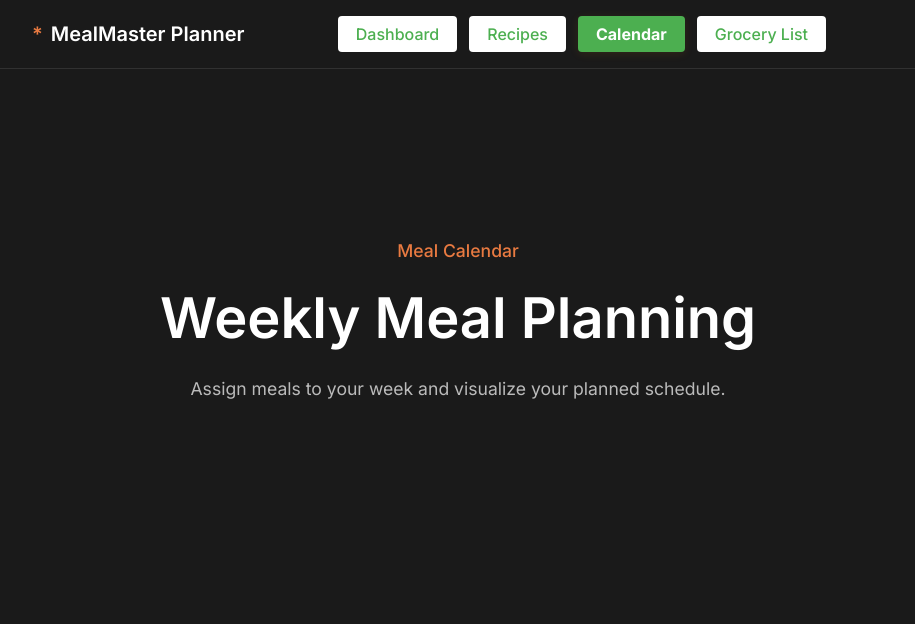
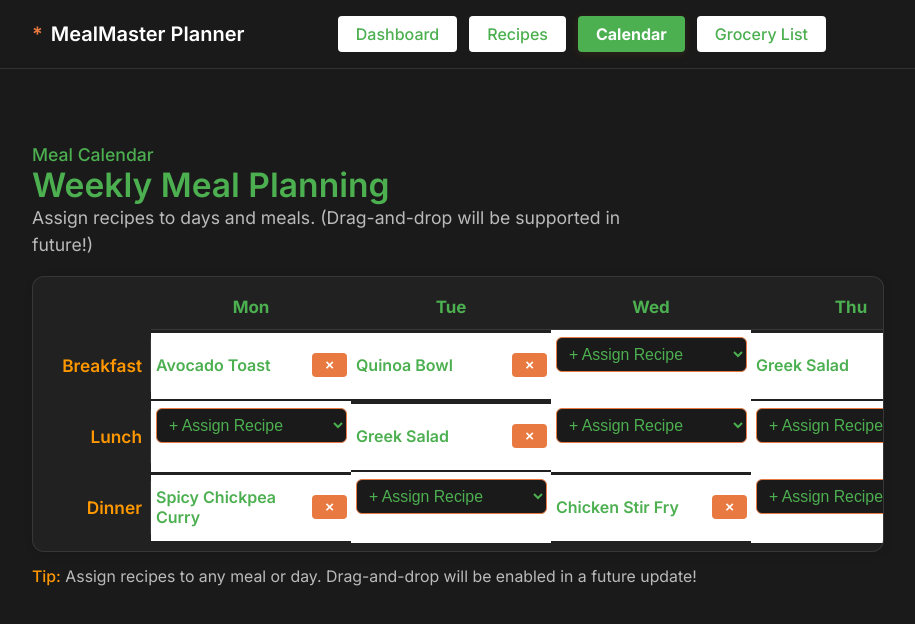
Before and after one commit to Workflow-Manager-admin/mealmaster-planner-24759-83a81f90, a React (Create React App) app in the folder mealplanner_app/: page /calendar in a window 1280 px wide. Shown: the top 624 px of the page, without its empty margins (182-1097 px from the left). Built offline with nearby package versions, Linux system fonts and the light colour scheme; the HTML template or start-up script is replaced by a standard one.

Commit message:
Auto-commit: Changes as of 2025-05-29T07:41:34.637558+00:00

```diff
--- a/mealplanner_app/src/components/MealCalendar.js
+++ b/mealplanner_app/src/components/MealCalendar.js
@@ -1,17 +1,266 @@
-import React from 'react';
+import React, { useState } from 'react';
 
+/**
+ * MealCalendar – Interactive week-view component for assigning recipes to days
+ * Modern design, themed colors; assignment via dropdown menus; mock data for recipes and plans.
+ * Drag-and-drop functionality could later be added (noted in code).
+ */
 // PUBLIC_INTERFACE
 function MealCalendar() {
-  /**
-   * Meal Calendar view placeholder.
-   * Summary: This page will let users plan their meals on a week calendar grid.
-   */
+  // Week days/meal slots
+  const weekDays = ['Mon', 'Tue', 'Wed', 'Thu', 'Fri', 'Sat', 'Sun'];
+  const mealTypes = ['Breakfast', 'Lunch', 'Dinner'];
+
+  // Mock recipes list
+  const mockRecipes = [
+    { id: 1, title: 'Avocado Toast' },
+    { id: 2, title: 'Chicken Stir Fry' },
+    { id: 3, title: 'Beef Tacos' },
+    { id: 4, title: 'Quinoa Bowl' },
+    { id: 5, title: 'Greek Salad' },
+    { id: 6, title: 'Spicy Chickpea Curry' }
+  ];
+
+  // Initial mock meal plan state structure: { Mon: {Breakfast: recipe_id,...}, ... }
+  const emptyPlan = {};
+  weekDays.forEach(day => {
+    emptyPlan[day] = {};
+    mealTypes.forEach(meal => {
+      emptyPlan[day][meal] = null;
+    });
+  });
+
+  // Demo: slightly pre-populated mock (could come from storage/API)
+  const initialPlan = {
+    ...emptyPlan,
+    'Mon': { Breakfast: 1, Lunch: null, Dinner: 6 },
+    'Tue': { Breakfast: 4, Lunch: 5, Dinner: null },
+    'Wed': { Breakfast: null, Lunch: null, Dinner: 2 },
+    'Thu': { Breakfast: 5, Lunch: null, Dinner: null },
+    'Fri': { Breakfast: null, Lunch: null, Dinner: 3 },
+    'Sat': { Breakfast: null, Lunch: null, Dinner: null },
+    'Sun': { Breakfast: null, Lunch: null, Dinner: null }
+  };
+
+  const [mealPlan, setMealPlan] = useState(initialPlan);
+
+  // Handler for assigning a recipe to a particular day and meal
+  function handleAssign(day, meal, recipeId) {
+    setMealPlan(prev => ({
+      ...prev,
+      [day]: {
+        ...prev[day],
+        [meal]: recipeId
+      }
+    }));
+  }
+
+  // Handler to clear a meal assignment
+  function handleClear(day, meal) {
+    setMealPlan(prev => ({
+      ...prev,
+      [day]: {
+        ...prev[day],
+        [meal]: null
+      }
+    }));
+  }
+
+  // Useful for getting recipe title by ID
+  function getRecipeTitle(recipeId) {
+    const rec = mockRecipes.find(r => r.id === recipeId);
+    return rec ? rec.title : '';
+  }
+
+  // (Optional Future) – Place for drag & drop integration:
+  // Would wrap each meal cell with droppable logic, move assignments by drag-handle.
+
+  // Theme tokens
+  const gridBg = "rgba(255,255,255,0.03)";
+  const cellBorder = "1px solid var(--border-color)";
+  const cellHighlight = "rgba(232,122,65,0.16)";
+
+  // Responsive max grid width: 100% on mobile, 750px on desktop
   return (
-    <div className="hero">
-      <div className="subtitle">Meal Calendar</div>
-      <h1 className="title">Weekly Meal Planning</h1>
-      <div className="description">
-        Assign meals to your week and visualize your planned schedule.
+    <div style={{ paddingTop: 24 }}>
+      <div style={{ marginBottom: 18, textAlign: 'left' }}>
+        <div className="subtitle" style={{ color: 'var(--primary)' }}>Meal Calendar</div>
+        <h1 className="title" style={{ fontSize: "2.1rem", color: "var(--primary)" }}>
+          Weekly Meal Planning
+        </h1>
+        <div className="description" style={{ maxWidth: 600 }}>
+          Assign recipes to days and meals. (Drag-and-drop will be supported in future!)
+        </div>
+      </div>
+
+      <div
+        style={{
+          overflow: 'auto',
+          background: gridBg,
+          border: '1px solid var(--border-color)',
+          borderRadius: 12,
+          boxShadow: '0 2px 8px rgba(12,12,12,0.1)',
+          maxWidth: 900,
+          margin: '0 auto',
+          padding: 8,
+        }}
+      >
+        <div
+          style={{
+            display: 'grid',
+            gridTemplateColumns: `110px repeat(${weekDays.length}, 1fr)`,
+            gap: 0,
+            alignItems: 'center'
+          }}
+        >
+          {/* Header Row: days */}
+          <div style={{
+            background: 'none',
+            border: 'none',
+            fontWeight: 600,
+            fontSize: '1.05rem',
+            color: 'var(--kavia-orange)',
+            padding: '12px 8px',
+            minWidth: 100,
+          }}>
+            {/* Left Top Cell empty */}
+          </div>
+          {weekDays.map(day => (
+            <div
+              key={day}
+              style={{
+                background: 'none',
+                color: 'var(--primary)',
+                fontWeight: 700,
+                borderBottom: cellBorder,
+                textAlign: 'center',
+                fontSize: '1.06rem',
+                padding: '12px 0'
+              }}
+            >
+              {day}
+            </div>
+          ))}
+
+          {/* Rows: One per meal type */}
+          {mealTypes.map(meal => (
+            <React.Fragment key={meal}>
+              {/* Meal label (row header) */}
+              <div
+                style={{
+                  padding: '16px 8px',
+                  background: 'none',
+                  color: 'var(--accent)',
+                  fontWeight: 600,
+                  borderRight: cellBorder,
+                  fontSize: '1.08rem',
+                  textAlign: 'right'
+                }}
+              >
+                {meal}
+              </div>
+              {weekDays.map(day => {
+                const assignedId = mealPlan[day][meal];
+                return (
+                  <div
+                    key={day + '-' + meal}
+                    style={{
+                      background: 'var(--secondary)',
+                      borderLeft: cellBorder,
+                      borderBottom: cellBorder,
+                      minHeight: 66,
+                      padding: 0,
+                      display: 'flex',
+                      alignItems: 'stretch',
+                      justifyContent: 'center',
+                      position: 'relative',
+                      cursor: 'default',
+                      transition: 'background .13s'
+                    }}
+                    // future place for draggable/droppable props
+                  >
+                    <div style={{
+                      flex: 1,
+                      display: 'flex',
+                      alignItems: 'center',
+                      justifyContent: 'center',
+                      flexDirection: 'column',
+                      padding: '7px 4px'
+                    }}>
+                      {assignedId ? (
+                        <div style={{ display: "flex", flexDirection: 'row', alignItems: "center", gap: 8, width: "100%", justifyContent: "space-between" }}>
+                          <span style={{ color: 'var(--primary)', fontWeight: 600, fontSize: '1rem' }}>
+                            {getRecipeTitle(assignedId)}
+                          </span>
+                          <button
+                            className="btn"
+                            style={{
+                              background: 'var(--kavia-orange)',
+                              color: "#fff",
+                              fontWeight: 600,
+                              padding: '3px 13px',
+                              borderRadius: 4,
+                              fontSize: '.94rem',
+                              lineHeight: 1.2,
+                              marginLeft: 7
+                            }}
+                            onClick={() => handleClear(day, meal)}
+                            aria-label="Clear meal"
+                          >
+                            ×
+                          </button>
+                        </div>
+                      ) : (
+                        <>
+                          <select
+                            value=""
+                            style={{
+                              background: 'var(--kavia-dark)',
+                              color: 'var(--primary)',
+                              border: '1px solid var(--kavia-orange)',
+                              borderRadius: 6,
+                              fontWeight: 500,
+                              fontSize: '.99rem',
+                              padding: '7px 8px',
+                              minWidth: 100,
+                              outline: 'none',
+                              marginBottom: 2,
+                              cursor: 'pointer'
+                            }}
+                            onChange={e => handleAssign(day, meal, Number(e.target.value))}
+                            aria-label={`Assign recipe to ${day} - ${meal}`}
+                          >
+                            <option value="">+ Assign Recipe</option>
+                            {mockRecipes.map(r => (
+                              <option value={r.id} key={r.id}>{r.title}</option>
+                            ))}
+                          </select>
+                          <div style={{
+                            marginTop: 3,
+                            fontSize: '.85rem',
+                            color: 'var(--text-secondary)'
+                          }}>
+                            No meal planned
+                          </div>
+                        </>
+                      )}
+                    </div>
+                  </div>
+                );
+              })}
+            </React.Fragment>
+          ))}
+        </div>
+      </div>
+      {/* Legend and note */}
+      <div style={{
+        color: "var(--text-secondary)",
+        marginTop: 15,
+        fontSize: '.99rem',
+        textAlign: 'left'
+      }}>
+        <span style={{ color: 'var(--accent)', fontWeight: 500 }}>Tip:</span>{" "}
+        Assign recipes to any meal or day. Drag-and-drop will be enabled in a future update!
       </div>
     </div>
   );
```
Also changed, not shown: 2 other files (tests, documents, lock files or other folders).
